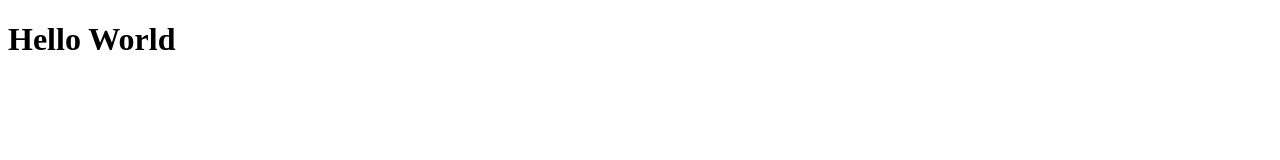
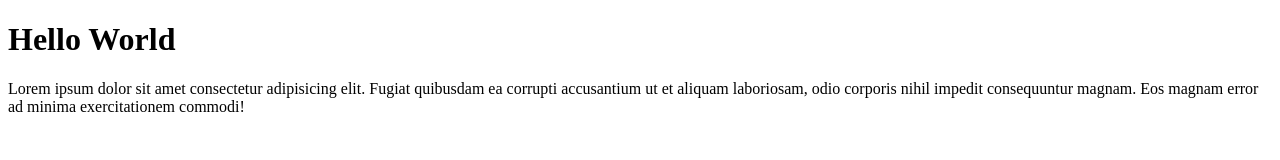
Before and after one commit to jericokatong/wpu-git-test, a plain HTML site: page index.html in a window 1280 px wide. Drawn offline with Linux system fonts and the light colour scheme.

Commit message:
menambahkan paragraf

```diff
--- a/index.html
+++ b/index.html
@@ -8,5 +8,6 @@
 </head>
 <body>
     <h1>Hello World</h1>
+    <p>Lorem ipsum dolor sit amet consectetur adipisicing elit. Fugiat quibusdam ea corrupti accusantium ut et aliquam laboriosam, odio corporis nihil impedit consequuntur magnam. Eos magnam error ad minima exercitationem commodi!</p>
 </body>
 </html>
```
